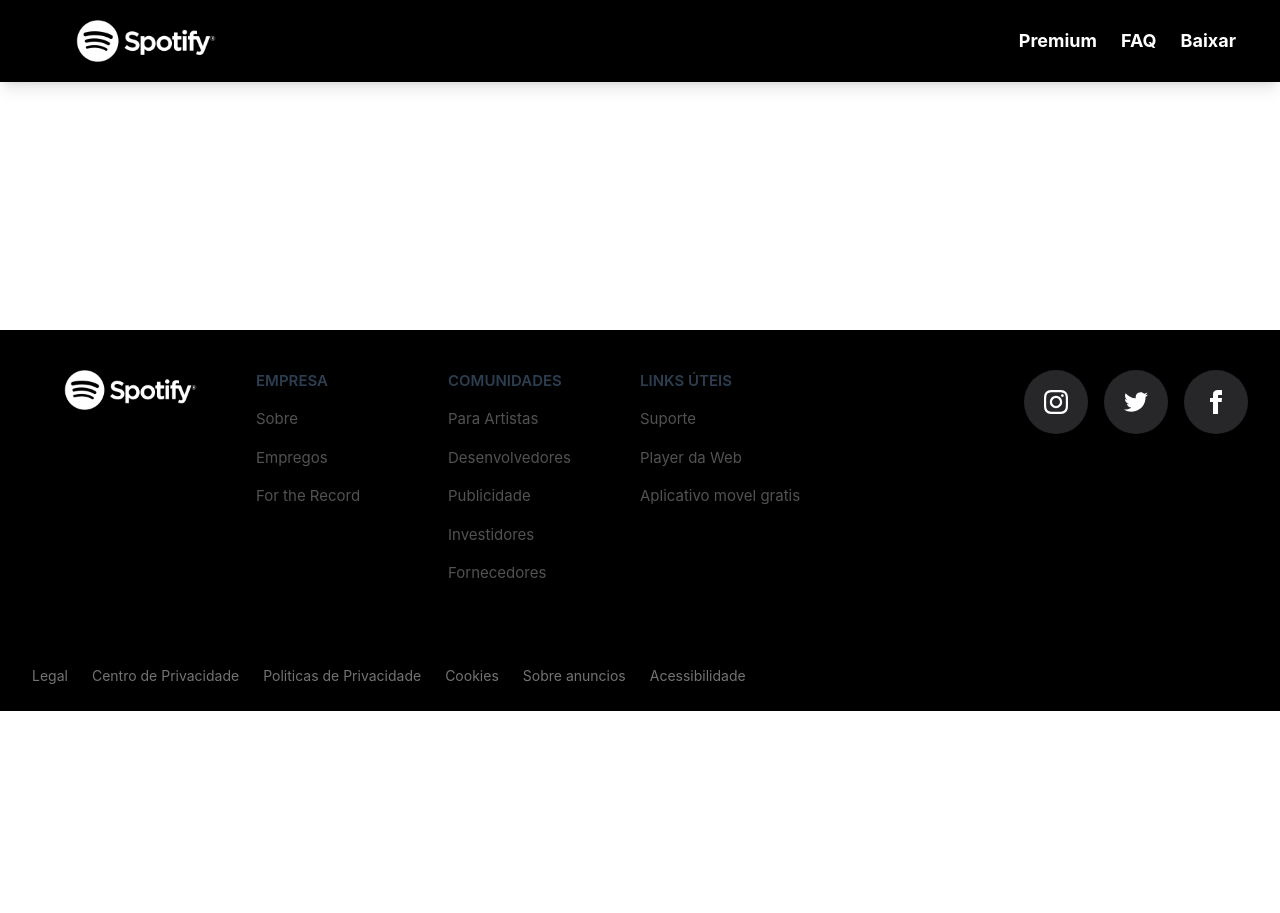
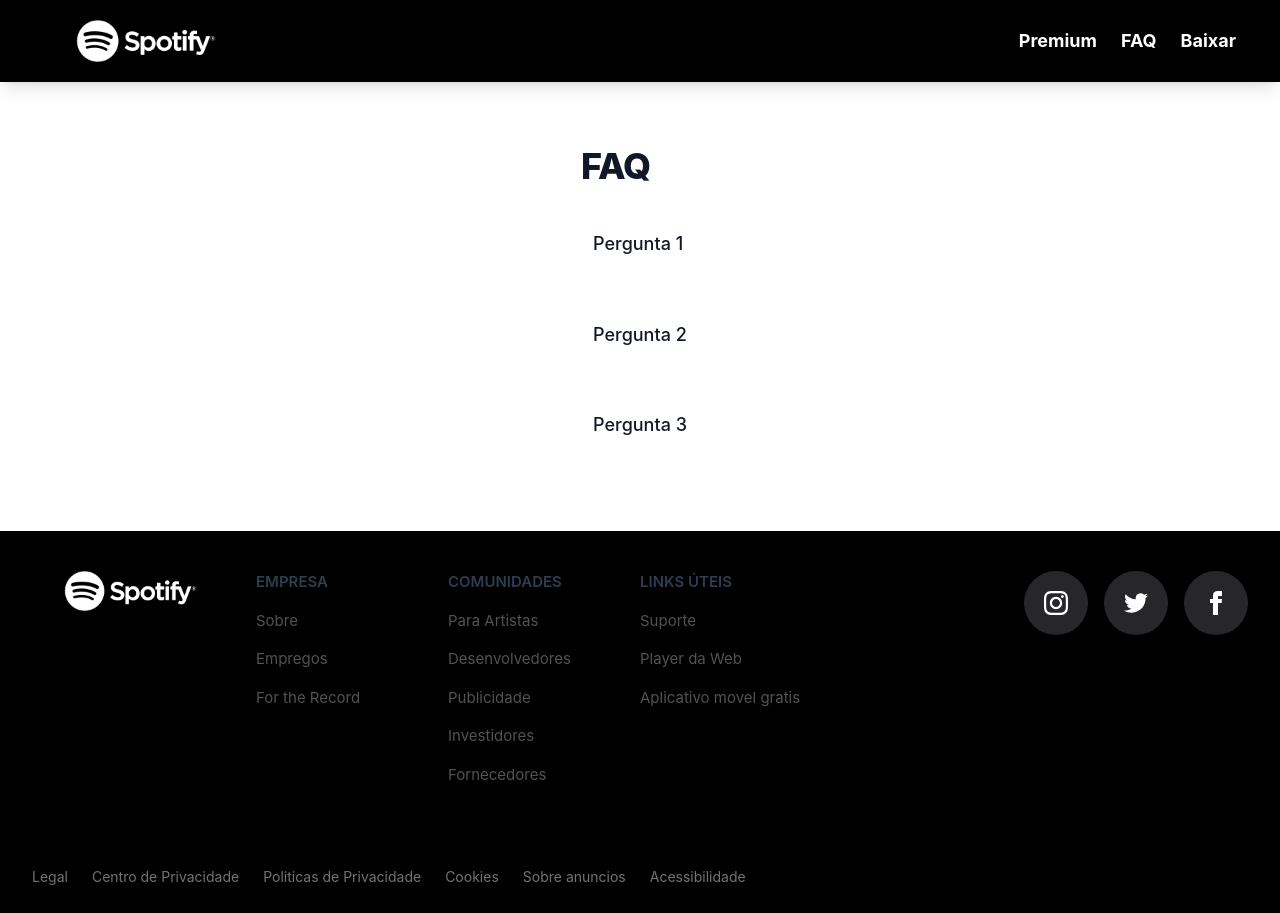
Before and after one commit to ShingenTakeda/spotify_clone, a Vue app in the folder spotify/: page /faq in a window 1280 px wide. Before the commit the page ends 800 px from the top, so only its background shows below. Built offline with nearby package versions, Linux system fonts and the light colour scheme.

Commit message:
juntanto componentes do faq e videoplayer ao aplicativo e fazendo rota para mudança de pagina

```diff
--- a/spotify/src/assets/base.css
+++ b/spotify/src/assets/base.css
@@ -4,7 +4,7 @@
   --vt-c-white-soft: #f8f8f8;
   --vt-c-white-mute: #f2f2f2;
 
-  --vt-c-black: #181818;
+  --vt-c-black: linear-gradient(180deg, rgba(137,51,234,1) 15%, rgba(192,0,255,1) 100%);
   --vt-c-black-soft: #222222;
   --vt-c-black-mute: #282828;
 
--- a/spotify/src/components/NavBar.vue
+++ b/spotify/src/components/NavBar.vue
@@ -35,7 +35,7 @@
           <!-- Logo -->
           <a
             class="mb-4 ml-2 mr-5 mt-3 flex items-center text-neutral-900 hover:text-neutral-900 focus:text-neutral-900 dark:text-neutral-200 dark:hover:text-neutral-400 dark:focus:text-neutral-400 lg:pl-10 lg:mb-0 lg:mt-0"
-            href="#">
+            href="/">
             <img
               src="../assets/logos/logospotifyBranca.png"
               style="height: 42px"
@@ -59,7 +59,7 @@
             <li class="mb-4 lg:mb-0 lg:pr-2 nav-text" data-te-nav-item-ref>
               <a
                 class="text-white lg:px-2 text-lg font-bold"
-                href="#"
+                href="/faq"
                 data-te-nav-link-ref
                 >FAQ</a
               >
--- /dev/null
+++ b/spotify/src/components/PerguntaCom.vue
@@ -0,0 +1,47 @@
+<template>
+  <section class="py-8 px-4 mx-auto sm:py-16 lg:px-6">
+    <h1 class="mb-8 text-4xl tracking-tight font-extrabold text-gray-900 dark:text-white">FAQ</h1>
+    <details>
+      <summary
+        class="flex items-center mb-4 text-lg font-medium p-3 rounded-lg text-gray-900 dark:text-white hover:underline dark:bg-black dark:border-gray-600">
+        Pergunta 1
+      </summary>
+      <p class="text-black bg-white p-3 rounded-lg">
+        Lorem ipsum dolor sit amet consectetur adipisicing elit. Ipsa a ex illum architecto provident recusandae, corrupti
+        quod cupiditate dolorum numquam accusantium magni odit dolor ullam vero voluptatum, voluptas est quia.
+      </p>
+    </details>
+    <br>
+    <details>
+      <summary
+        class="flex items-center mb-4 text-lg font-medium p-3 rounded-lg text-gray-900 dark:text-white hover:underline dark:bg-black dark:border-gray-600">
+        Pergunta 2
+      </summary>
+      <p class="text-black bg-white p-3 rounded-lg">
+        Lorem ipsum, dolor sit amet consectetur adipisicing elit. Nisi aliquam consequuntur, blanditiis dignissimos modi
+        vitae, fugiat itaque, autem sint quasi quis neque. Impedit non quis quisquam quam eveniet, praesentium officiis?
+      </p>
+    </details>
+    <br>
+    <details>
+      <summary
+        class="flex items-center mb-4 text-lg font-medium p-3 rounded-lg text-gray-900 dark:text-white hover:underline dark:bg-black dark:border-gray-600">
+        Pergunta 3
+      </summary>
+      <p class="text-black bg-white p-3 rounded-lg">
+        Lorem ipsum dolor sit amet, consectetur adipisicing elit. Placeat dolore adipisci aut dolores deserunt, veritatis
+        provident ad? A magnam repellendus molestiae assumenda asperiores, unde provident inventore esse mollitia illum
+        aliquam!
+      </p>
+    </details>
+  </section>
+</template>
+
+<script>
+export default {
+}
+</script>
+
+<style scoped>
+
+</style>
--- /dev/null
+++ b/spotify/src/components/VideoPlayer.vue
@@ -0,0 +1,47 @@
+<template>
+  <div class="video-container">
+    <video class="w-2/4 rounded-sm shadow-2xl shadow-zinc-300 p-1 my-3"
+      :src="src"
+      :muted="muted"
+      :autoplay="autoplay"
+      :controls="controls"
+      :loop="loop"
+      :width="width"
+      :height="height"
+      :poster="poster"
+      :preload="preload"
+      :playsinline="true"
+      ref="player"
+    />
+  </div>
+</template>
+
+<script>
+  export default {
+    name: "VideoPlayer",
+    props: {
+      src: { type: String, required: true },
+      controls: { type: Boolean, required: false, default: false },
+      loop: { type: Boolean, required: false, default: false },
+      width: { type: Number, required: false, default: 500 },
+      height: { type: Number, required: false, default: 281 },
+      autoplay: { type: Boolean, required: false, default: false },
+      muted: { type: Boolean, required: false, default: false },
+      poster: { type: String, required: false },
+      preload: { type: String, required: false, default: "auto" },
+    },
+  }
+</script>
+
+<style scoped>
+  .video-conteiner {
+    display: flex;
+    justify-content: center;
+    align-items: center;
+    height: 100vh;
+  }
+
+  video {
+    background-color: black;
+  }
+</style>
--- a/spotify/src/router/index.js
+++ b/spotify/src/router/index.js
@@ -1,5 +1,6 @@
 import { createRouter, createWebHistory } from 'vue-router'
 import HomeView from '../views/HomeView.vue'
+import FaqView from '../views/FaqView.vue'
 
 const router = createRouter({
   history: createWebHistory(import.meta.env.BASE_URL),
@@ -8,6 +9,11 @@ const router = createRouter({
       path: '/',
       name: 'home',
       component: HomeView
+    },
+    {
+      path: '/faq',
+      name: 'faq',
+      component: FaqView
     }
   ]
 })
--- /dev/null
+++ b/spotify/src/views/FaqView.vue
@@ -0,0 +1,10 @@
+<script setup>
+import Footer from '../components/Footer.vue';
+import NavBar from '../components/NavBar.vue';
+import PerguntaCom from '../components/PerguntaCom.vue';
+
+</script>
+
+<template>
+  <PerguntaCom />
+</template>
--- a/spotify/src/views/HomeView.vue
+++ b/spotify/src/views/HomeView.vue
@@ -1,6 +1,12 @@
 <script setup>
+import VideoPlayer from '../components/VideoPlayer.vue'
 </script>
 
 <template>
-  <main></main>
+  <main>
+    <h1 class="text-white font-bold text-center mt-2 text-4xl">
+      Ouça musicas e veja clipes em qualquer lugar
+    </h1>
+    <VideoPlayer class="flex justify-center" src="../../public/video.mp4" controls="true"/>
+  </main>
 </template>
```
Also changed, not shown: spotify/src/App.vue (+0 -11 lines), 1 other file (tests, documents, lock files or other folders).
